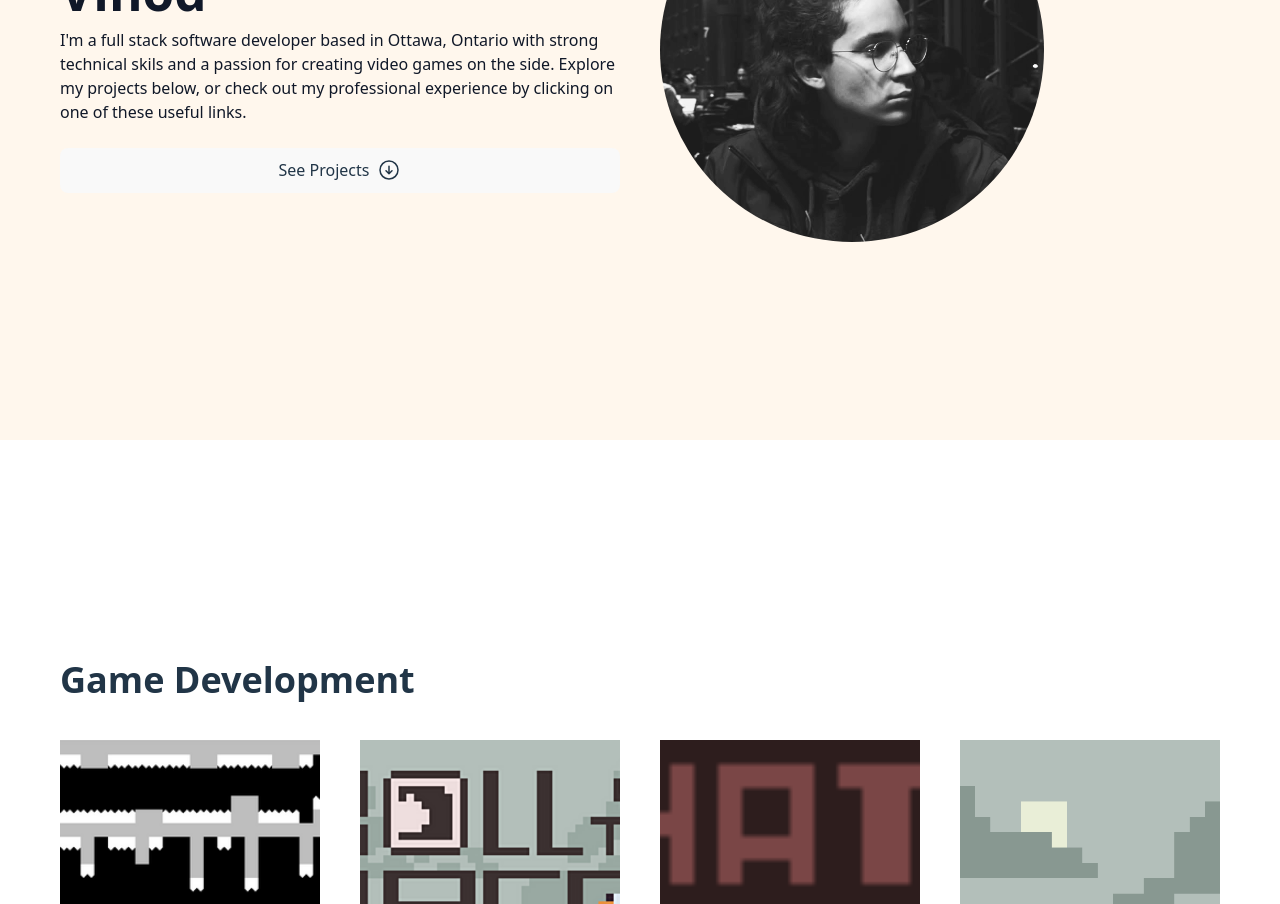
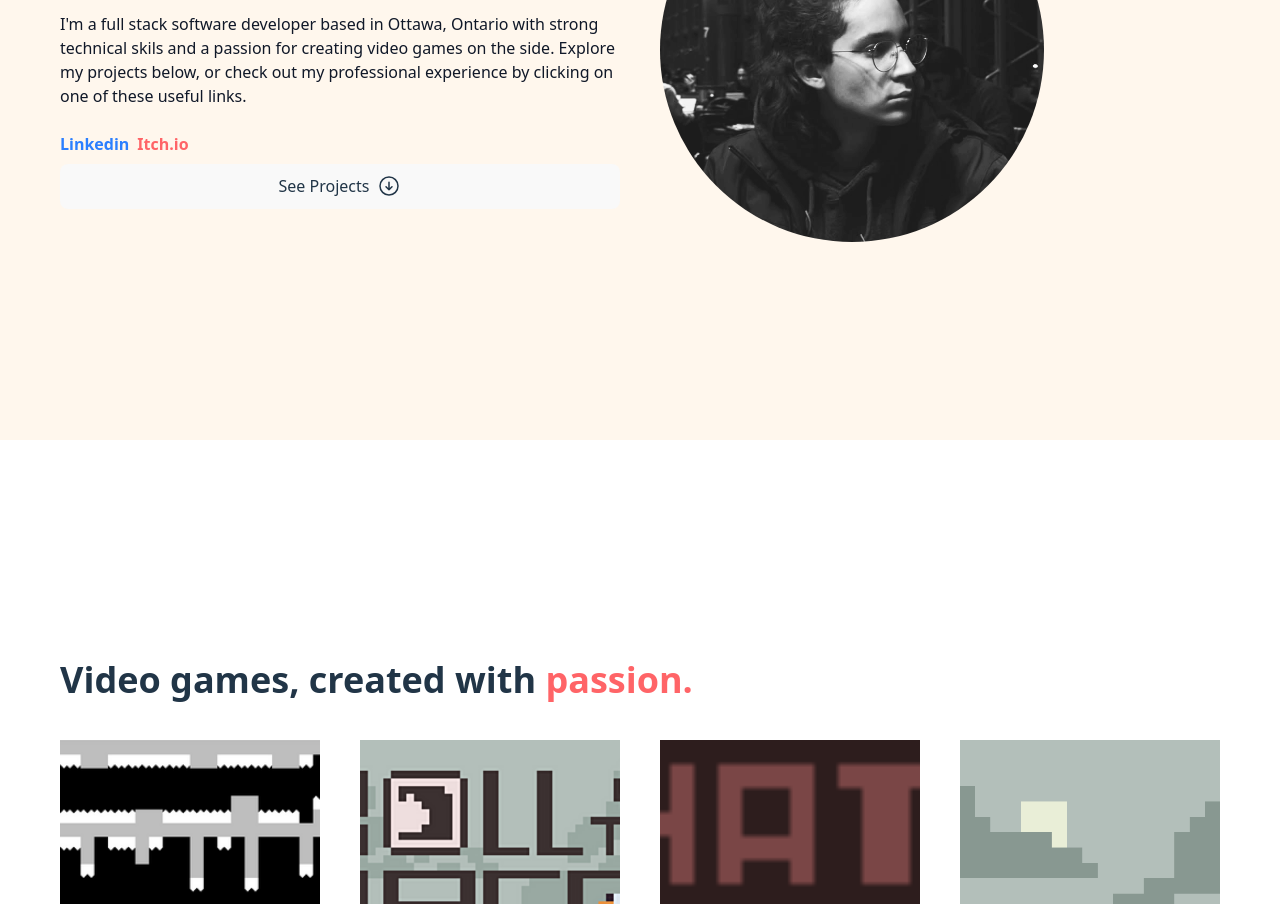
Before and after one commit to Valentino249/SEG3125_A1, a React (Vite) app: page / in a window 1280 px wide. Shown: the part 360-1264 px from the top of the page. Built offline with nearby package versions, Linux system fonts and the light colour scheme.

Commit message:
added useful links to header

```diff
--- a/src/components/Body.tsx
+++ b/src/components/Body.tsx
@@ -8,7 +8,7 @@ function Header() {
         <div>
             <section id="projects">
                 <div className="flex md:items-start justify-center min-h-screen flex-col p-5">
-                    <p className="mb-2 text-4xl font-bold text-bg-orange-50 mt-50 mb-10 gap-10 md:px-10">Game Development</p>
+                    <p className="mb-2 text-4xl font-bold text-bg-orange-50 mt-50 mb-10 gap-10 md:px-10">Video games, created with <span className="text-red-400">passion.</span></p>
                     <div className="grid md:grid-cols-4 grid-cols-1 items-center gap-10 md:px-10">
                         <div className="flex flex-col">
                             <a href="https://gold249.itch.io/gravity-jump" target="_blank" rel="noopener noreferrer">
--- a/src/components/Header.tsx
+++ b/src/components/Header.tsx
@@ -8,7 +8,13 @@ function Header() {
                 <div>
                     <h1 className="mb-2 text-3xl font-bold text-gray-900"><span className="text-red-400">Hi,</span> I'm Valentino Vinod</h1>
                     <p className="mb-6 text-gray-900">I'm a full stack software developer based in Ottawa, Ontario with strong technical skils and a passion for creating video games on the side. Explore my projects below, or check out my professional experience by clicking on one of these useful links.</p>
-                    <div className="flex justify-center space-x-5">
+                    <div className="flex flex-col justify-center space-x-5">
+                        <div className="flex">
+                        <a className="mb-2 text-1xl font-bold text-blue-500" href="https://www.linkedin.com/in/valentino-vinod/" target="_blank" rel="noopener noreferrer">Linkedin&ensp;</a>
+
+                        <a className="mb-2 text-1xl font-bold text-red-400" href="https://gold249.itch.io/" target="_blank" rel="noopener noreferrer">Itch.io&ensp;</a>
+
+                        </div>
                         <a href="#projects" className="w-full">
                             <button className="flex w-full items-center justify-center gap-2 rounded-2xl bg-white p-5 py-3 font-semibold">
                             See Projects
```
Lines whose indentation alone changed are shown as unchanged.
